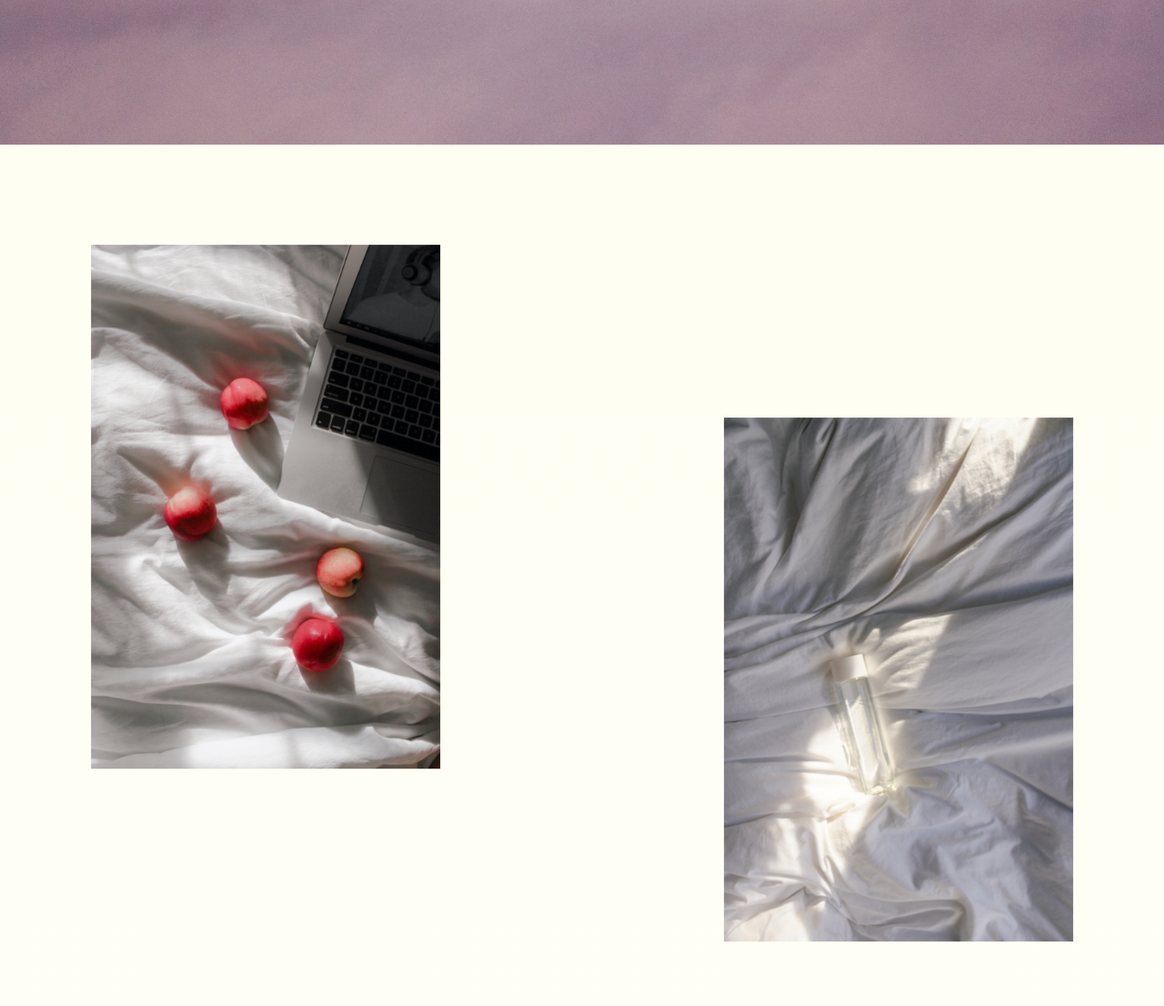
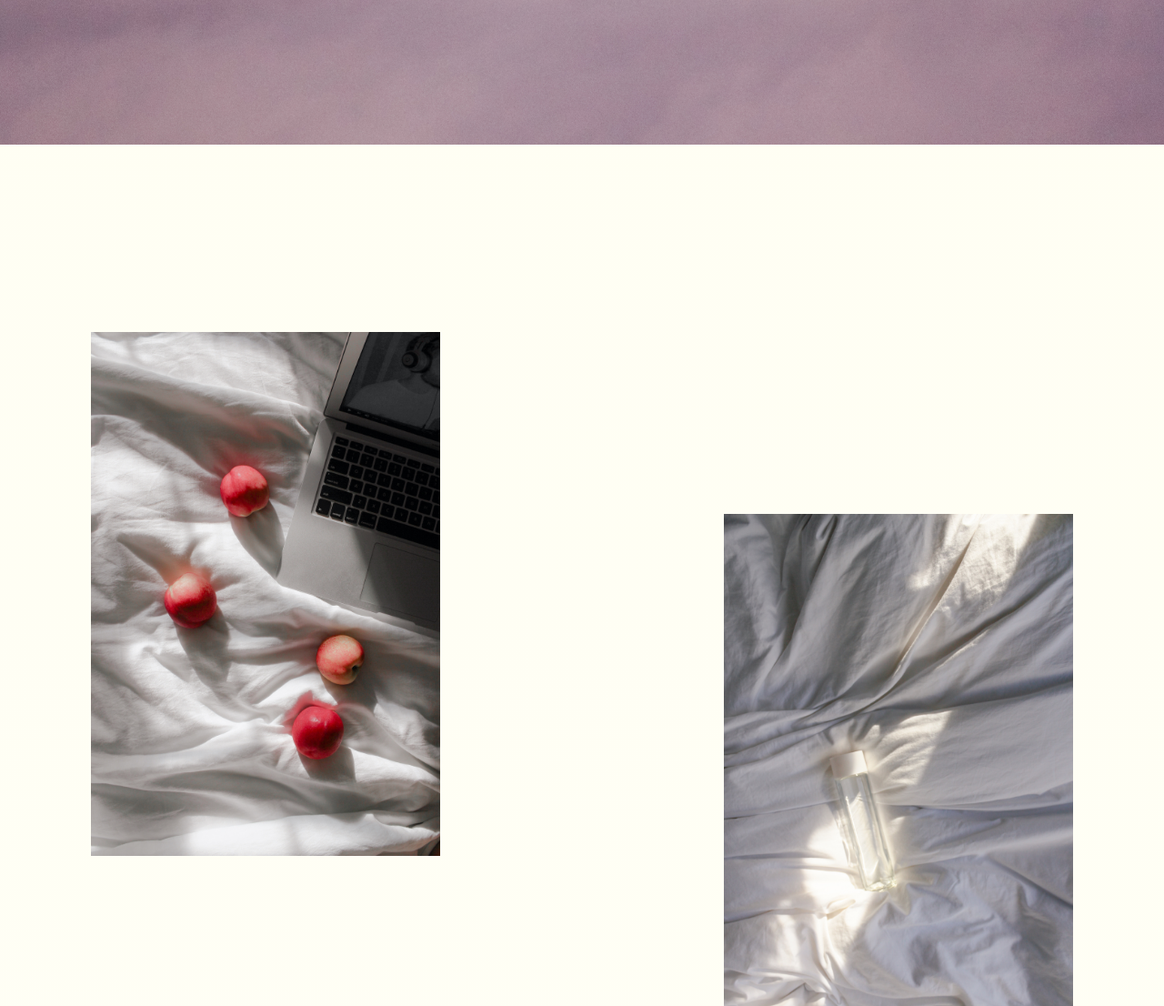
Before and after one commit to ericaxin/2020series, a plain HTML site: page index.html in a window 1280 px wide. Shown: the part 694-1800 px from the top of the page at 91% size. Drawn offline with Linux system fonts and the light colour scheme.

Commit message:
Add files via upload
photo 2 & 3 update

```diff
--- a/assets/main.css
+++ b/assets/main.css
@@ -20,40 +20,36 @@ img{
 	color: #fffef2;
 	font-family: Palatino;
 	letter-spacing: 0.5vh;
-	opacity: 70%
+	opacity: 70%;
 }
 
 .photo1 {
     width: 100%;
-  display: flex;
-  flex-wrap: wrap;
 }
 
 .photo2{
-	display: flex;
-	flex-wrap: nowrap;
-	padding-bottom: 250px
+	width: 100%;
+    padding: 0;
+    margin-top: 100px;
+    margin-bottom: 50px;
 }
 
 .p2{
-	position: relative;
-	padding: 100px;
-	top: 10px;
+	margin-left: 100px;
+	margin-top: 100px;
+	margin-bottom: 300px;
     width: 30%;
 }
 
 .p3{
 	width: 30%;
-	position: relative;
-	padding: 100px;
-	top: 200px;
-	margin: auto;
-	margin-right: 0px
-
+	margin-top: 300px;
+    margin-right: 100px;
+    float: right;
 }
 
 .p4{
-	width: 40%
+	width: 40%;
 }
 
 .p5{
```
Lines whose indentation alone changed are shown as unchanged.
